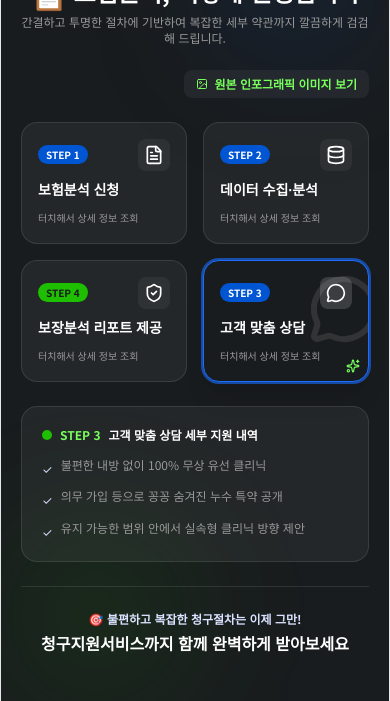
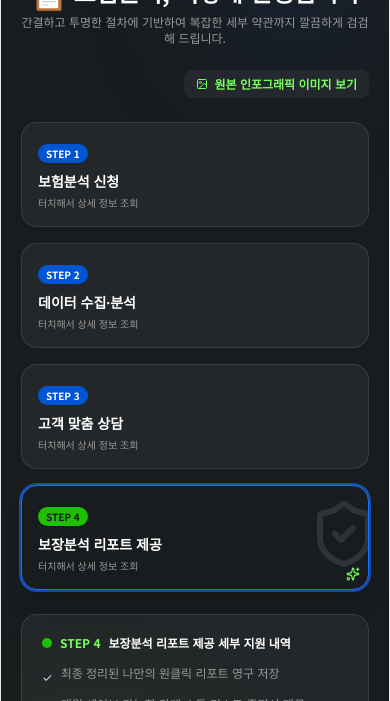
Before and after one commit to ncia/simple_consult, a React (Vite) app: page / in a window 390 px wide. Shown: the part 3940-4641 px from the top of the page. Built offline with nearby package versions, Linux system fonts and the light colour scheme.

Commit message:
Update ProcessSection for responsive grid and remove icon boxes

```diff
--- a/src/components/ProcessSection.tsx
+++ b/src/components/ProcessSection.tsx
@@ -15,8 +15,12 @@ export function ProcessSection() {
 
   useEffect(() => {
     if (showProcessRaw) return;
+    const sequence = [0, 1, 3, 2];
     const interval = setInterval(() => {
-      setActiveStep((prev) => (prev + 1) % 4);
+      setActiveStep((prev) => {
+        const currentIndex = sequence.indexOf(prev);
+        return sequence[(currentIndex + 1) % 4];
+      });
     }, 2000);
     return () => clearInterval(interval);
   }, [showProcessRaw]);
@@ -110,29 +114,34 @@ export function ProcessSection() {
           </div>
         ) : (
           /* Interactive Quadrant Panel */
-          <div className="grid grid-cols-2 gap-4 w-full animate-fade-in font-sans">
+          <div className="grid grid-cols-1 sm:grid-cols-2 gap-4 w-full animate-fade-in font-sans">
             {steps.map((item, idx) => {
               const isSelected = activeStep === idx;
+
+              // 모바일(1단)일 때는 1-2-3-4 순서, 데스크탑(2단)일 때는 1-2-4-3 순서(박스 스왑 유지)
+              let orderClass = '';
+              if (item.step === 'STEP 1') orderClass = 'order-1 sm:order-1';
+              if (item.step === 'STEP 2') orderClass = 'order-2 sm:order-2';
+              if (item.step === 'STEP 3') orderClass = 'order-3 sm:order-4';
+              if (item.step === 'STEP 4') orderClass = 'order-4 sm:order-3';
+
               return (
                 <button
                   key={idx}
                   onClick={() => setActiveStep(idx)}
-                  className={`text-left p-4 rounded-2xl border transition-all relative overflow-hidden ${
+                  className={`text-left p-4 rounded-2xl border transition-all relative overflow-hidden flex flex-col h-full ${orderClass} ${
                     isSelected
                       ? 'bg-neutral-dark border-brand-blue-hover ring-2 ring-brand-blue-hover/60 shadow-xl'
                       : 'bg-white/5 border-white/10 hover:border-white/20 hover:bg-white/10'
                   }`}
                 >
-                  {/* Step status and icon */}
-                  <div className="flex justify-between items-center mb-2">
-                    <span className={`text-[10px] font-bold px-2 py-0.5 rounded-full ${
+                  {/* Step status */}
+                  <div className="mb-2">
+                    <span className={`inline-block text-[10px] font-bold px-2 py-0.5 rounded-full ${
                       item.color === 'bg-brand-green-neon' ? 'text-neutral-dark bg-brand-green-neon' : 'text-white bg-brand-blue'
                     }`}>
                       {item.step}
                     </span>
-                    <div className={`p-1.5 rounded-lg ${isSelected ? 'bg-white/15' : 'bg-white/5'}`}>
-                      {item.icon}
-                    </div>
                   </div>
 
                   <strong className="text-sm font-bold block mb-1 text-white">{item.title}</strong>
```
